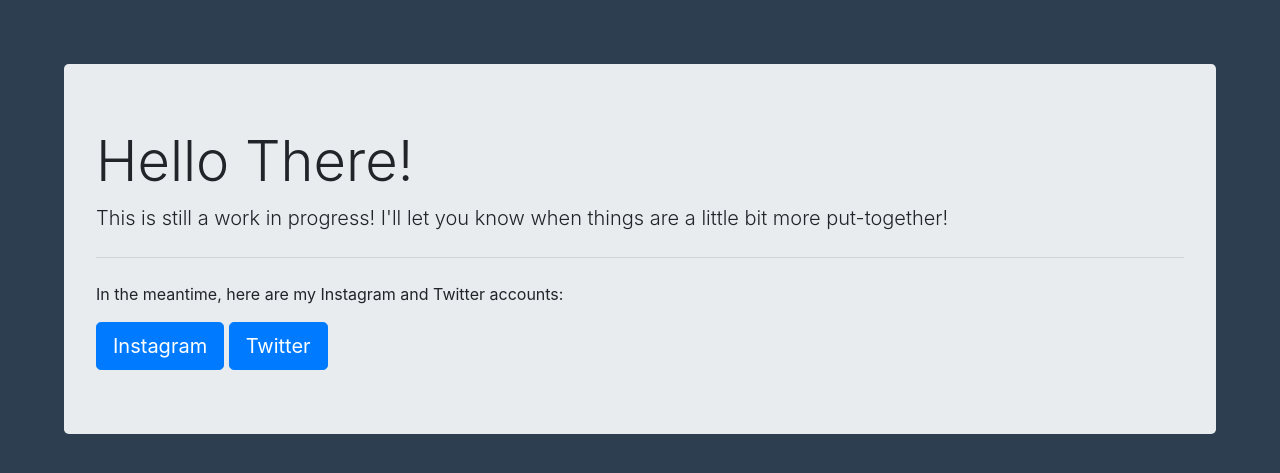
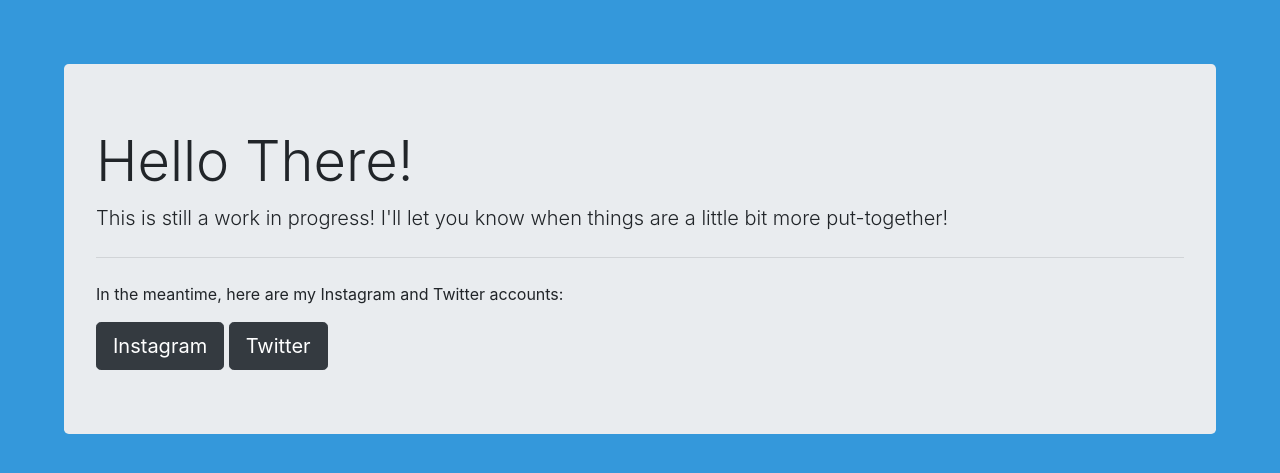
Before and after one commit to joeypalko/joeypalko.github.io, a Jekyll site: the page index.html, which Jekyll copies as it is, in a window 1280 px wide. Shown: the top 473 px of the page. Built offline with Jekyll 4.4.1, drawn with Linux system fonts in a browser that asks for light colours; nearby versions of some CDN libraries.

Commit message:
Update index.html

```diff
--- a/index.html
+++ b/index.html
@@ -12,7 +12,7 @@
     <style>
       body {
         padding: 5%;
-        background-color: #2c3e50;
+        background-color: #3498db;
       }
     </style>
   </head>
@@ -23,8 +23,8 @@
       <p class="lead">This is still a work in progress! I'll let you know when things are a little bit more put-together!</p>
       <hr class="my-4">
       <p>In the meantime, here are my Instagram and Twitter accounts:</p>
-      <a class="btn btn-primary btn-lg" href="https://Instagram.com/joeypalko" role="button">Instagram</a>
-      <a class="btn btn-primary btn-lg" href="https://Twitter.com/joeypalko" role="button">Twitter</a>
+      <a class="btn btn-dark btn-lg" href="https://Instagram.com/joeypalko" role="button">Instagram</a>
+      <a class="btn btn-dark btn-lg" href="https://Twitter.com/joeypalko" role="button">Twitter</a>
     </div>
 
     <!-- Optional JavaScript -->
```
